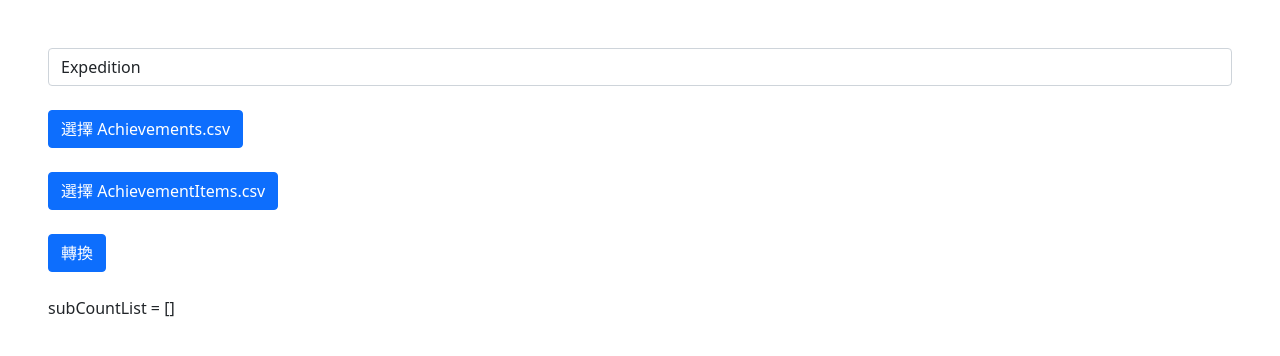
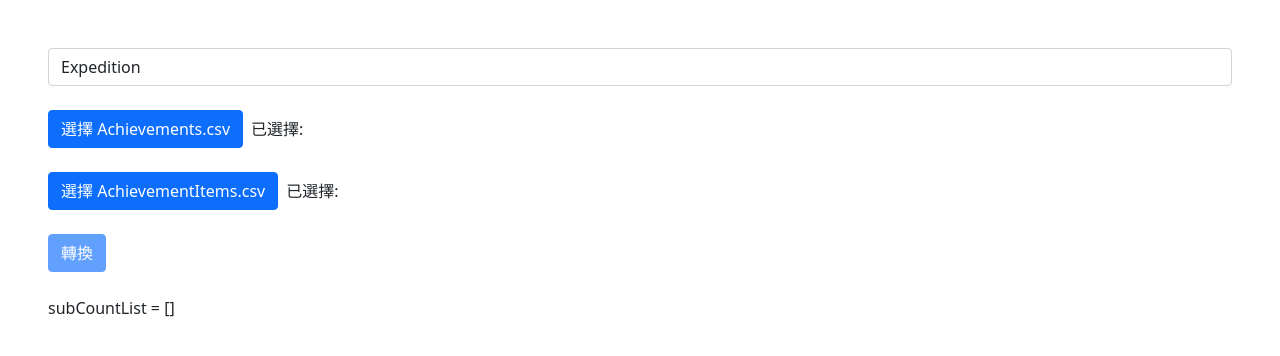
Before and after one commit to kevinlin115/challenge-json, an Angular app: page / in a window 1280 px wide. Shown: the top 356 px of the page. Built offline with nearby package versions, Linux system fonts and the light colour scheme.

Commit message:
介面優化

```diff
--- a/src/app/app.component.html
+++ b/src/app/app.component.html
@@ -8,7 +8,7 @@
   </div>
 
   <!-- Achievements -->
-  <div class="my-4">
+  <div class="my-4 d-flex align-items-center">
     <button type="button"
             class="btn btn-primary"
             (click)="Achievements.click()">選擇 Achievements.csv</button>
@@ -18,10 +18,13 @@
            class="d-none"
            (click)="Achievements.value=''"
            (change)="onAchievementsChange($event)">
+    <div class="mx-2">
+      已選擇: {{achievementsFile.name}}
+    </div>
   </div>
 
   <!-- AchievementItems -->
-  <div class="my-4">
+  <div class="my-4 d-flex align-items-center">
     <button type="button"
             class="btn btn-primary"
             (click)="AchievementItems.click()">選擇 AchievementItems.csv</button>
@@ -31,12 +34,16 @@
            class="d-none"
            (click)="AchievementItems.value=''"
            (change)="onAchievementsItemsChange($event)">
+    <div class="mx-2">
+      已選擇: {{achievementItemFile.name}}
+    </div>
   </div>
 
   <!-- 轉換 -->
   <div class="my-4">
     <button type="button"
             class="btn btn-primary"
+            [attr.disabled]="!achievementsFile.name || !achievementItemFile.name ? true : null"
             (click)="trasform()">轉換</button>
 
     <!-- 轉換 -->
--- a/src/app/app.component.ts
+++ b/src/app/app.component.ts
@@ -72,7 +72,7 @@ export class AppComponent implements OnInit {
               startIndex++;
               challengeName = `${challengeName},${achievementItem[startIndex]}`;
             }
-            return challengeName;
+            return challengeName.replaceAll(`"`, '');
           });
         }
       });
--- a/tsconfig.json
+++ b/tsconfig.json
@@ -23,6 +23,7 @@
     "module": "es2020",
     "lib": [
       "es2018",
+      "es2021",
       "dom"
     ]
   },
```
